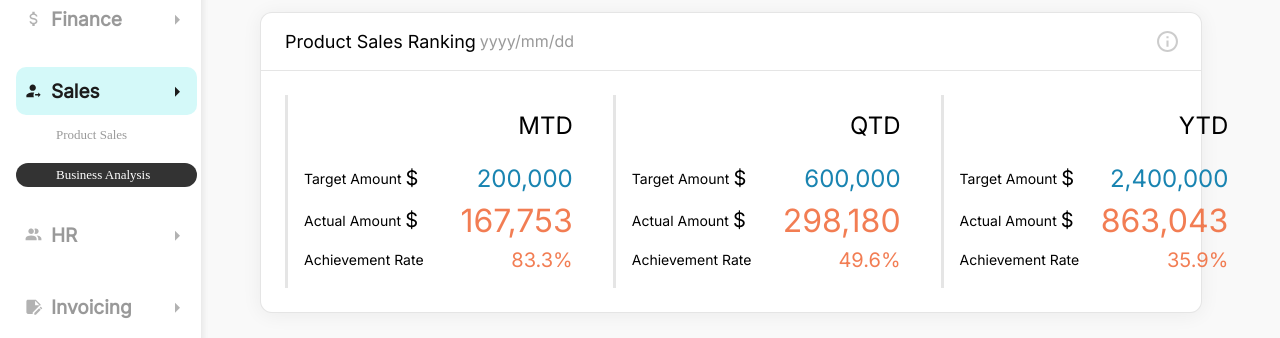
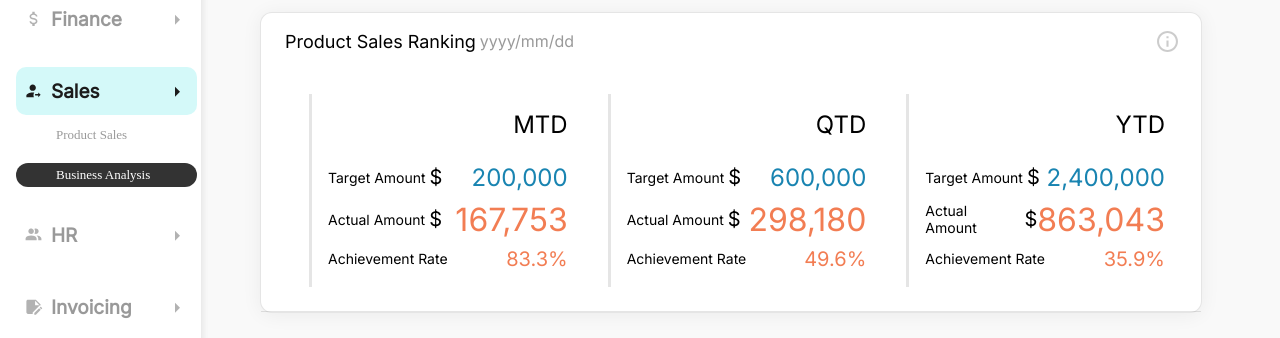
Before and after one commit to umeow0716/Futurenest-WebSiteHW, a React (Create React App) app: page /BusinessAnalysis in a window 1280 px wide. Shown: the part 181-519 px from the top of the page. Built offline with nearby package versions, Linux system fonts and the light colour scheme.

Commit message:
PettyCash complate

```diff
--- a/src/components/Embed.js
+++ b/src/components/Embed.js
@@ -189,9 +189,9 @@ function CustomContainer(DotList = [], maxWidth = "auto", description="", DotLin
                             </DotRow> :
                             ""
                         }
+                        {this.props.CustomContent || ""}
                     </Box>
                     {this.props.children}
-                    {this.props.CustomContent || ""}
                     {this.props.src ? <this.Img src={this.props.src} alt={this.props.alt || "Image"} /> : "" }
                 </Container>
             )
--- a/src/components/Finance/PettyCash.js
+++ b/src/components/Finance/PettyCash.js
@@ -3,6 +3,8 @@ import styled from "styled-components"
 import Page from "../Page"
 import Embed from "../Embed"
 import Petty_cash from "../tables/petty_cash";
+import Details_of_pockets from "../tables/detail_of_pocket_money_pad";
+import { ContentBoxData } from "../Sales/BusinessAnalysis"
 
 const FilterButton = styled.span`
     display: flex;
@@ -45,6 +47,7 @@ const SecondEmbed = Embed.CustomContainer([
 ], "calc(72vw + 6vmin)", "", "yyyy/mm - yyyy/mm")
 
 const ThirdEmbed = Embed.CustomContainer([], "37vw", "", "yyyy/mm")
+const FourthEmbed = Embed.CustomContainer([], "calc(72vw + 6vmin)", "", "yyyy/mm - yyyy/mm")
 
 const EmbedList = styled.div`
     display: flex;
@@ -78,6 +81,55 @@ const Text = (props) => {
         <TextBase>{props.children}</TextBase>
     )
 }
+
+const ContentBoxList = styled.span`
+    display: flex;
+    width: 70vw;
+    flex-direction: row;
+    justify-content: space-between;
+    margin-right: 3vmin;
+    margin-bottom: 3vmin;
+`;
+
+const CustomContent = <ContentBoxList>
+    {ContentBoxData("", [
+        {
+            size: "20px",
+            text: "Paid",
+            color: "rgba(0, 0, 0, 1)",
+        },
+        {
+            icon: "$",
+            size: "32px",
+            text: "24,225",
+            color: "rgba(25, 132, 177, 1)",
+        },
+        {
+            size: "20px",
+            text: "76%",
+            color: "rgba(25, 132, 177, 1)",
+        },
+    ])}
+
+    {ContentBoxData("", [
+        {
+            size: "20px",
+            text: "Expenses Payable",
+            color: "rgba(0, 0, 0, 1)",
+        },
+        {
+            icon: "$",
+            size: "32px",
+            text: "7,651",
+            color: "rgba(239, 93, 40, 0.8)",
+        },
+        {
+            size: "20px",
+            text: "24%",
+            color: "rgba(239, 93, 40, 0.8)",
+        },
+    ])}
+</ContentBoxList>
 
 export default function PettyCash(props) {
     return (
@@ -120,6 +172,10 @@ export default function PettyCash(props) {
                     <Petty_cash />
                 </ThirdEmbed>
             </EmbedList>
+
+            <FourthEmbed Title="Details Of Pocket Money Pad" CustomDot=<FilterButton>Filter: <b>December</b> {FilterDown}</FilterButton> CustomContent={CustomContent}>
+                    <Details_of_pockets />
+            </FourthEmbed>
         </span>
     )
 }
--- a/src/components/Sales/BusinessAnalysis.js
+++ b/src/components/Sales/BusinessAnalysis.js
@@ -3,7 +3,6 @@ import styled from "styled-components";
 import Embed from "../Embed";
 import Page from "../Page";
 
-function App() {
 const Estimated = Embed.CustomContainer(
   [{ text: "Estimated transaction amount", color: "#12939A" }],
   "36.35vw"
@@ -34,13 +33,12 @@ function App() {
   display: flex;
   flex-direction: column;
   height: 80%;
-    width: 8vmin;
   border-left: solid #e5e5e5;
   margin-left: 3vmin;
   margin-top: 3vmin;
   padding: 2vmin;
   align-items: start;
-    width: 21vw;
+  width: 50%;
 `;
 
 const ContentTitle = styled.div`
@@ -51,11 +49,13 @@ function App() {
   font-size: 24px;
   margin-bottom: 2vmin;
 `;
+
 const ContentBoxList = styled.span`
   display: flex;
   flex-direction: row;
   margin-right: 3vmin;
   margin-bottom: 3vmin;
+  width: 70vw;
 `;
 
 const Row = styled.span`
@@ -155,10 +155,10 @@ function App() {
   }
 }
 
-  const ContentBoxData = (title, data) => {
+export const ContentBoxData = (title, data) => {
   return (
     <ContentBox>
-        <ContentTitle>{title}</ContentTitle>
+      {title ? <ContentTitle>{title}</ContentTitle> : ""}
       {data.map((x) => (
         <RowData
           title={x.title}
@@ -245,6 +245,7 @@ function App() {
   </ContentBoxList>
 );
 
+function App() {
   return (
     <span>
       <Page.CustomPageTitle
--- a/src/components/tables/detail_of_pocket_money_pad.js
+++ b/src/components/tables/detail_of_pocket_money_pad.js
@@ -3,8 +3,6 @@ import { Table, Table_container } from "./styled_table";
 function Details_of_pockets() {
   return (
     <Table_container>
-      <h3>Details Of Pocket Money Pad</h3>
-      <hr />
       <Table>
         <thead>
           <tr>
```
Lines whose indentation alone changed are shown as unchanged.
